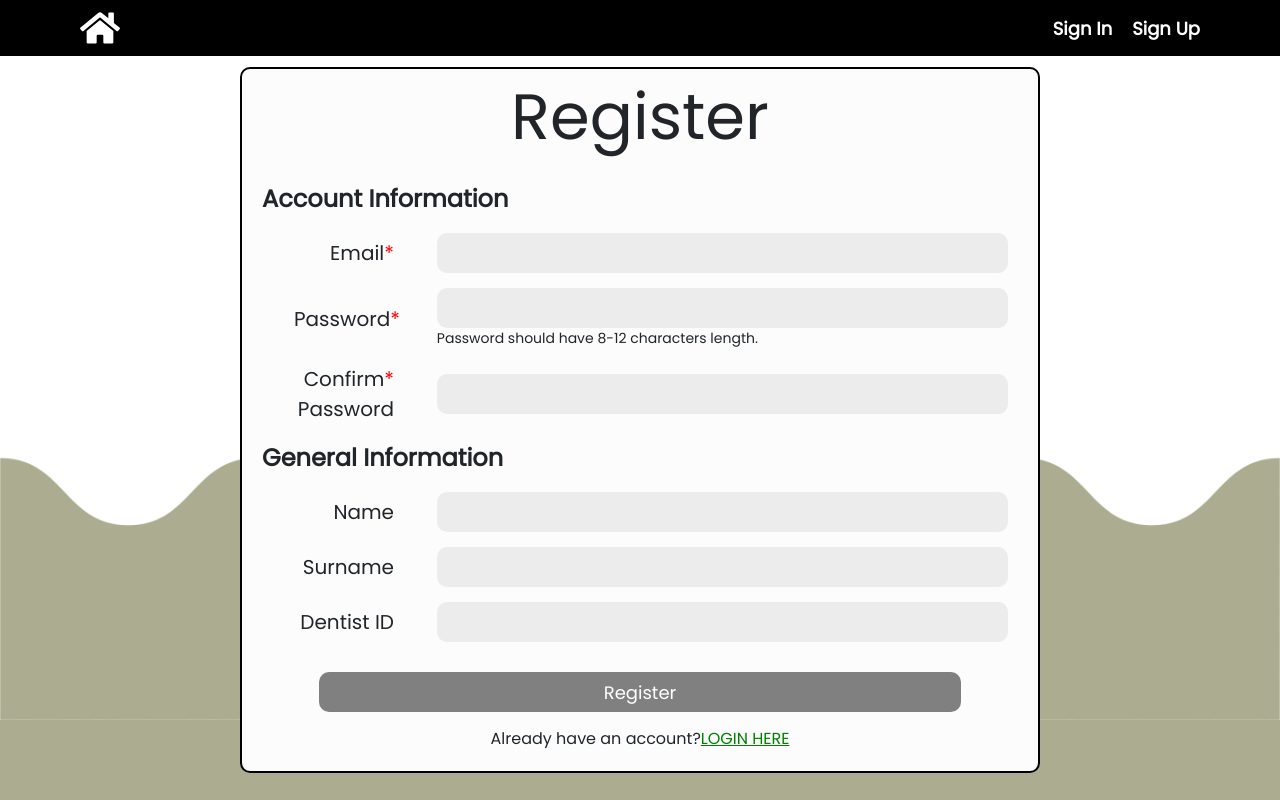
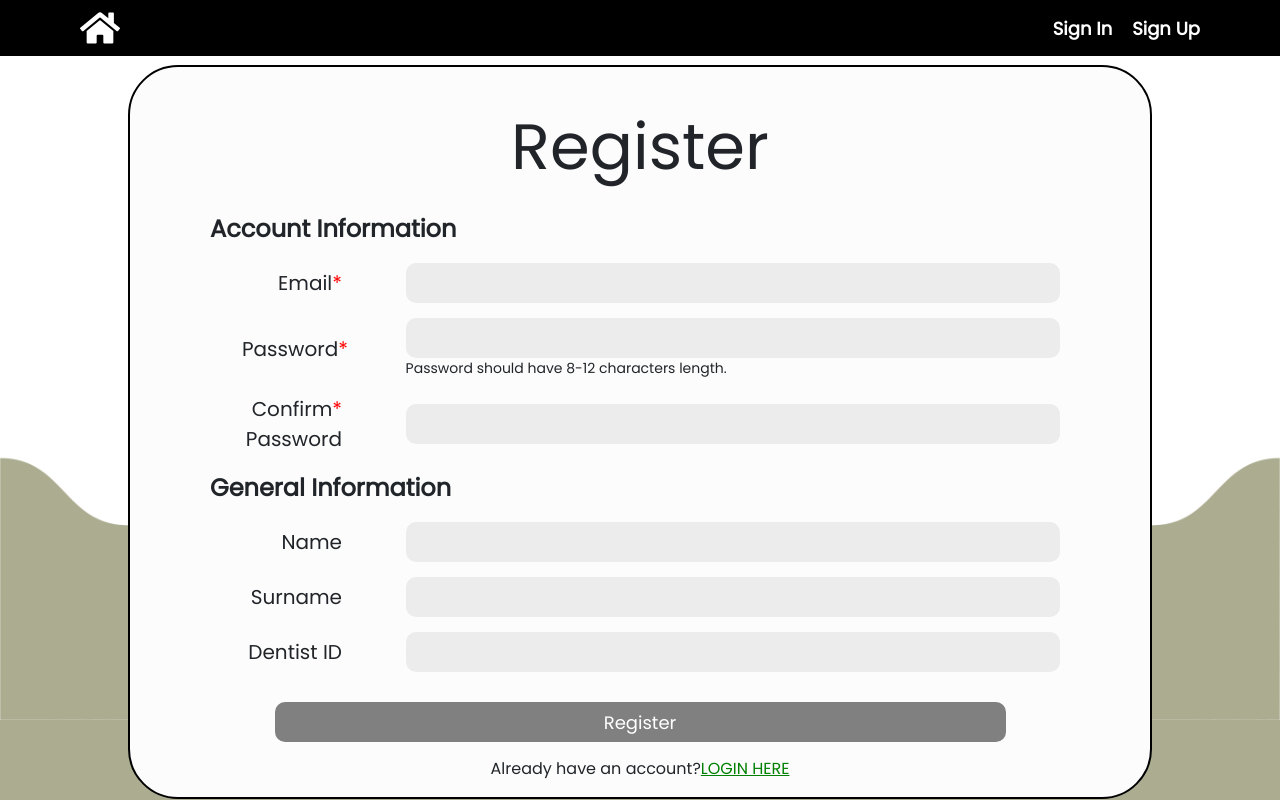
Before and after one commit to dentist-voice-assistant-capstone/web-application, a React (Create React App) app in the folder frontend/: page /register in a window 1280 px wide. Built offline with nearby package versions, Linux system fonts and the light colour scheme.

Commit message:
fetch userData when logged in only at Homepage + fix border-radius registerpage

```diff
--- a/frontend/src/pages/home/HomePage.jsx
+++ b/frontend/src/pages/home/HomePage.jsx
@@ -9,7 +9,6 @@ import {
 import AuthContext from "../../store/auth-context";
 import InputModal from "../../components/ui/InputModal";
 import Modal from "../../components/ui/Modal";
-import { VscDebugStart } from "react-icons/vsc";
 
 const HomePage = () => {
   const navigate = useNavigate();
@@ -26,11 +25,13 @@ const HomePage = () => {
 
   // fetching user data, when loaded page =========================
   useEffect(() => {
-    fetchUserInfoAPIHandler(token, setUserData, setIsLoaded);
+    if (authCtx.isLoggedIn) {
+      fetchUserInfoAPIHandler(token, setUserData, setIsLoaded);
+    }
   }, [token]);
   // =============================================================
 
-  console.log(userData);
+  console.log("userData", userData);
   function startHandler() {
     startAPIHandler();
     navigate("/record", {
--- a/frontend/src/pages/register/RegisterPage.module.css
+++ b/frontend/src/pages/register/RegisterPage.module.css
@@ -1,8 +1,10 @@
 .register {
-  width: 800px;
-  /* height: 750px; */
-  padding: 0 2.5% 2.5% 2.5%;
-  margin-top: 5%;
+  width: 80vw;
+  /* height: 700px; */
+  padding: 2rem 5rem 1rem 5rem;
+  margin-top: 4rem;
+  overflow-x: hidden;
+  overflow-y: hidden;
   /* padding-top: 5%; */
   /* border: 1px solid black; */
   display: flex;
@@ -12,7 +14,7 @@
   background-color: rgb(252, 252, 252);
   border: solid black;
   border-width: var(--primary-border-width);
-  border-radius: var(--main-border-radius);
+  border-radius: var(--primary-border-radius);
 }
 
 .register__label {
@@ -21,7 +23,7 @@
   justify-content: center;
   align-items: center;
   font-size: 64px;
-  width: 800px;
+  width: 100%;
   margin-bottom: 1rem;
 }
 
```
